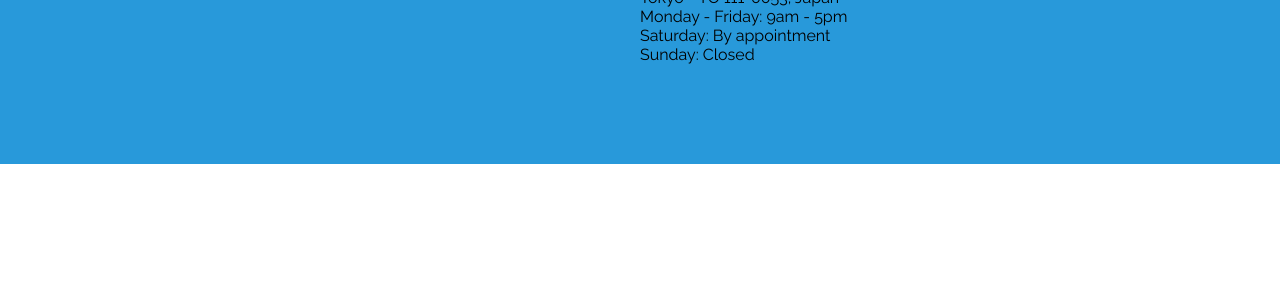
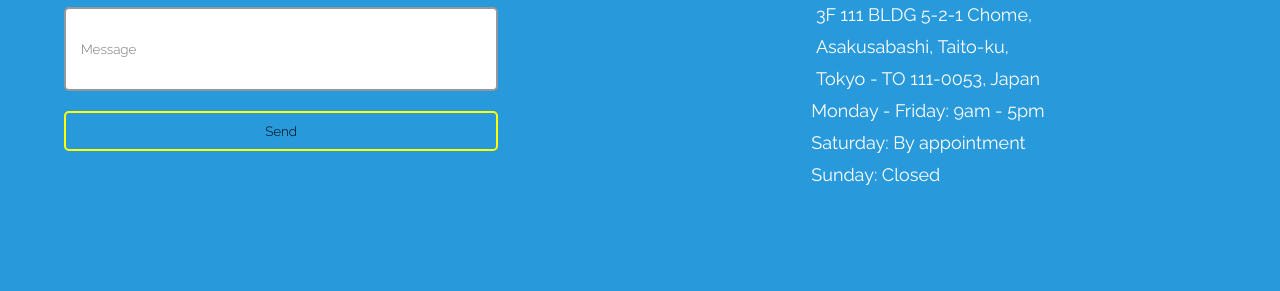
Before and after one commit to Coffalmer/Wigi4You, a plain HTML site: page index.html in a window 1280 px wide. Shown: the part 3812-4103 px from the top of the page. Before the commit the page ends 3976 px from the top, so only its background shows below. Drawn offline with Linux system fonts and the light colour scheme.

Commit message:
finish Contect block

```diff
--- a/css/style.css
+++ b/css/style.css
@@ -431,19 +431,57 @@ h1, p {
 }
 
 .contact__form input {
-	max-width: 300px;
-	width: 100%;
-	-ms-box-sizing:content-box;
-	-moz-box-sizing:content-box;
-	-webkit-box-sizing:content-box;
-	box-sizing:content-box;
+	font-family: "Raleway", sans-serif;
+	font-weight: 300;
+	width: 400px;
+	padding: 10px 15px;
+	margin: 10px 0;
+	border-radius: 5px;
+	border-style: solid;
+	border-color: #95989A;
+}
+
+#message {
+	padding-top: 0px;
+	padding-bottom: 0px;
+	height: 80px;
+}
+
+#button {
+	background-color: transparent;
+	border-color: #FFFF02;
+	width: 434px;
 }
 
 .contact__about {
 	width: 50%;
+	display: flex;
+	flex-direction: column;
+	flex-wrap: wrap;
+	justify-content: center;
+	align-items: center;
 }
 
 .contact__about img {
-	width: auto;
-	height: 100px;
+	width: 60%;
+	margin-bottom: 50px;
 }
+
+.contact__time {
+	display: flex;
+	flex-direction: row;
+	flex-wrap: wrap;
+	justify-content: center;
+}
+
+.about__time-clock, .about__time-date {
+	padding: 0 30px;
+}
+
+.contact__time p {
+	color: #fff;
+	font-size: 18px;
+	line-height: 22px;
+	font-weight: 400;
+	padding: 5px 0;
+}
```
